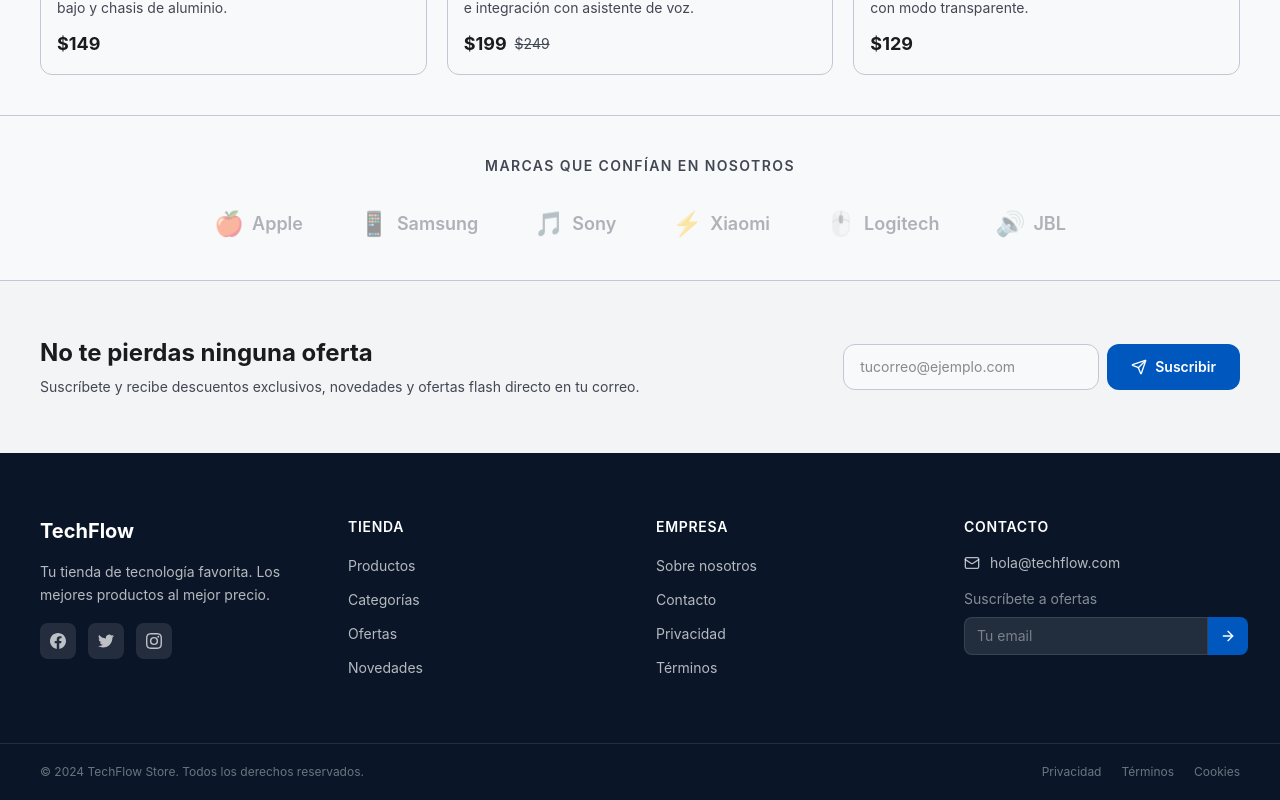
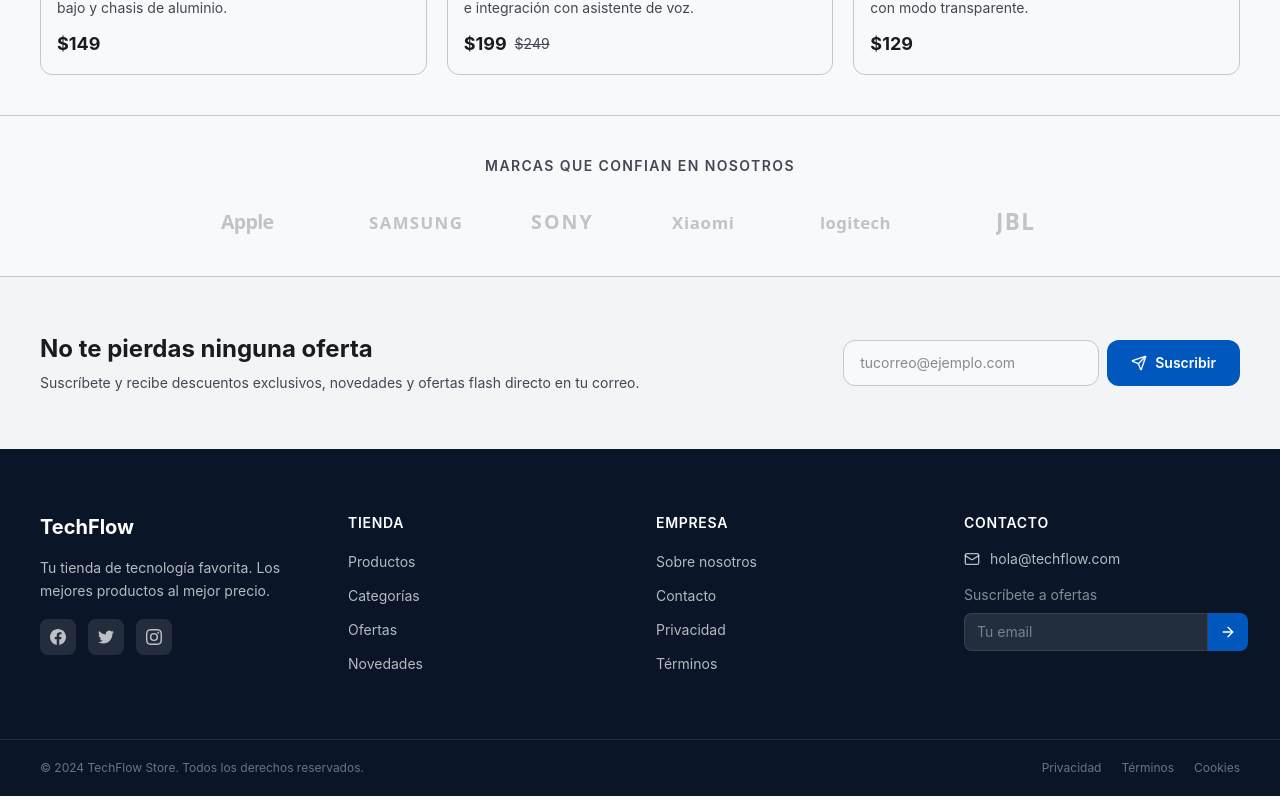
Before and after one commit to Saruuuu19/proyecto-buenas-practicas, a React (Vite) app in the folder frontend/: page / in a window 1280 px wide. Shown: the part 1676-2476 px from the top of the page. Built offline with nearby package versions, Linux system fonts and the light colour scheme.

Commit message:
feat(home): replace emoji logos with SVG text logos in BrandsSection

```diff
--- a/frontend/src/components/home/BrandsSection.tsx
+++ b/frontend/src/components/home/BrandsSection.tsx
@@ -1,27 +1,26 @@
 export function BrandsSection() {
   const brands = [
-    { name: "Apple", logo: "🍎" },
-    { name: "Samsung", logo: "📱" },
-    { name: "Sony", logo: "🎵" },
-    { name: "Xiaomi", logo: "⚡" },
-    { name: "Logitech", logo: "🖱️" },
-    { name: "JBL", logo: "🔊" },
+    { name: "Apple", svg: <AppleLogo /> },
+    { name: "Samsung", svg: <SamsungLogo /> },
+    { name: "Sony", svg: <SonyLogo /> },
+    { name: "Xiaomi", svg: <XiaomiLogo /> },
+    { name: "Logitech", svg: <LogitechLogo /> },
+    { name: "JBL", svg: <JBLLogo /> },
   ];
 
   return (
     <section className="py-10 border-t border-outline-variant">
       <div className="max-w-[1280px] mx-auto px-4 md:px-10">
         <h2 className="text-center text-sm font-semibold text-on-surface-variant uppercase tracking-widest mb-8">
-          Marcas que confían en nosotros
+          Marcas que confian en nosotros
         </h2>
-        <div className="flex flex-wrap items-center justify-center gap-8 md:gap-14">
+        <div className="flex flex-wrap items-center justify-center gap-10 md:gap-16">
           {brands.map((brand) => (
             <div
               key={brand.name}
-              className="flex items-center gap-2 text-on-surface-variant/40 hover:text-on-surface-variant transition-colors cursor-pointer"
+              className="flex items-center text-on-surface-variant/30 hover:text-on-surface-variant transition-colors duration-300 cursor-pointer"
             >
-              <span className="text-2xl">{brand.logo}</span>
-              <span className="text-lg font-semibold">{brand.name}</span>
+              {brand.svg}
             </div>
           ))}
         </div>
@@ -29,3 +28,63 @@ export function BrandsSection() {
     </section>
   );
 }
+
+function AppleLogo() {
+  return (
+    <svg viewBox="0 0 120 40" className="h-7 w-auto fill-current">
+      <text x="0" y="30" fontFamily="system-ui, -apple-system, sans-serif" fontSize="28" fontWeight="600" letterSpacing="-1">
+        Apple
+      </text>
+    </svg>
+  );
+}
+
+function SamsungLogo() {
+  return (
+    <svg viewBox="0 0 140 40" className="h-7 w-auto fill-current">
+      <text x="0" y="30" fontFamily="system-ui, -apple-system, sans-serif" fontSize="24" fontWeight="700" letterSpacing="2">
+        SAMSUNG
+      </text>
+    </svg>
+  );
+}
+
+function SonyLogo() {
+  return (
+    <svg viewBox="0 0 110 40" className="h-7 w-auto fill-current">
+      <text x="0" y="30" fontFamily="system-ui, -apple-system, sans-serif" fontSize="28" fontWeight="700" letterSpacing="3">
+        SONY
+      </text>
+    </svg>
+  );
+}
+
+function XiaomiLogo() {
+  return (
+    <svg viewBox="0 0 120 40" className="h-7 w-auto fill-current">
+      <text x="0" y="30" fontFamily="system-ui, -apple-system, sans-serif" fontSize="24" fontWeight="600" letterSpacing="1">
+        Xiaomi
+      </text>
+    </svg>
+  );
+}
+
+function LogitechLogo() {
+  return (
+    <svg viewBox="0 0 160 40" className="h-7 w-auto fill-current">
+      <text x="0" y="30" fontFamily="system-ui, -apple-system, sans-serif" fontSize="24" fontWeight="600" letterSpacing="0.5">
+        logitech
+      </text>
+    </svg>
+  );
+}
+
+function JBLLogo() {
+  return (
+    <svg viewBox="0 0 90 40" className="h-7 w-auto fill-current">
+      <text x="0" y="32" fontFamily="system-ui, -apple-system, sans-serif" fontSize="32" fontWeight="900" letterSpacing="2">
+        JBL
+      </text>
+    </svg>
+  );
+}
```
